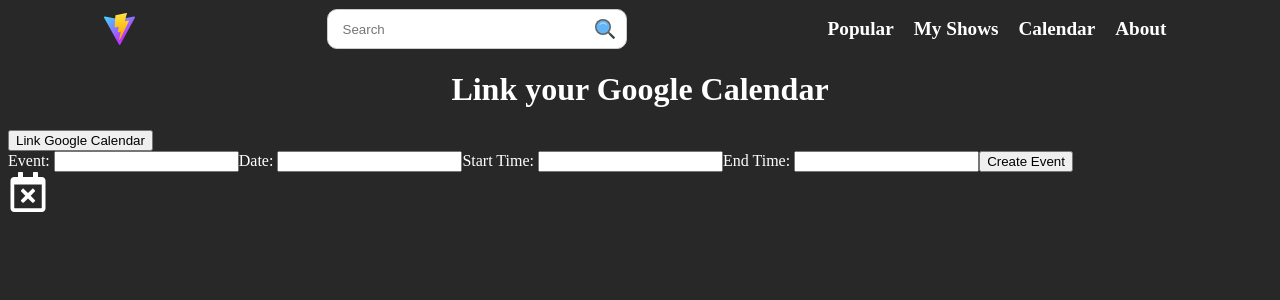
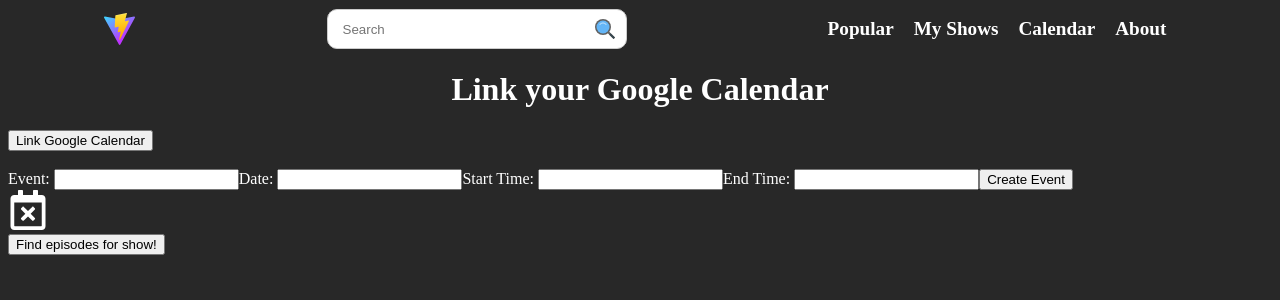
Before and after one commit to Neudorf13/Show-Stalker, a React (Vite) app in the folder client/: page /calendar in a window 1280 px wide. Shown: the top 300 px of the page. Built offline with nearby package versions, Linux system fonts and the light colour scheme.

Commit message:
seperated google OAuth logic to seperate component

```diff
--- a/client/src/pages/Calendar.jsx
+++ b/client/src/pages/Calendar.jsx
@@ -2,18 +2,35 @@ import "./Pages.css";
 import Header from "../components/Header";
 import axios from "axios";
 import CalendarSubscribeButton from "../components/CalendarSubscribeButton";
+import LinkCalendarButton from "../components/LinkCalendarButton";
 
 const Calendar = () => {
-  //TODO: fix uri+clientID
-  const redirect_uri = "http://localhost:8080/api/calendar/oauth2/callback"; //DEVELOPMENT
-  const clientID =
-    "953851801147-s168o6tbd5813rn707m44pqmncf51c20.apps.googleusercontent.com"; //TODO
-  const scope = "https://www.googleapis.com/auth/calendar";
-  const googleAuthUrl = `https://accounts.google.com/o/oauth2/v2/auth?client_id=${clientID}&redirect_uri=${redirect_uri}&response_type=code&scope=${scope}&access_type=offline&prompt=consent`;
 
-  const handleLinkClick = () => {
-    // Redirect to the Google OAuth URL
-    window.location.href = googleAuthUrl;
+  //take users shows and search for upcoming episodes
+  const findUpcomingEpisodes = async (showID) => {
+    console.log("finding upcoming episodes...");
+
+    try {
+      const url = `https://api.tvmaze.com/shows/${showID}/episodes`;
+      const response = await axios.get(url);
+      console.log(response);
+      const episodes = response.data;
+      console.log(episodes);
+
+      const today = new Date();
+      console.log(today);
+
+      const upcomingEpisodes = episodes.filter(episode => {
+        const airdate = new Date(episode.airdate);
+        return airdate >= today;
+    });
+
+    console.log(upcomingEpisodes);
+
+
+    } catch (error) {
+      console.error("Something went wrong while searching for upcoming episodes", error);
+    }
   };
 
   const createEvent = async () => {
@@ -64,7 +81,7 @@ const Calendar = () => {
     <div>
       <Header />
       <h1 className="pageTitle">Link your Google Calendar</h1>
-      <button onClick={handleLinkClick}>Link Google Calendar</button>
+      <LinkCalendarButton/>
 
       <br />
 
@@ -87,6 +104,8 @@ const Calendar = () => {
       </form>
 
       <CalendarSubscribeButton/>
+
+      <button onClick={() => findUpcomingEpisodes(69603)}>Find episodes for show!</button>
     </div>
   );
 };
```
